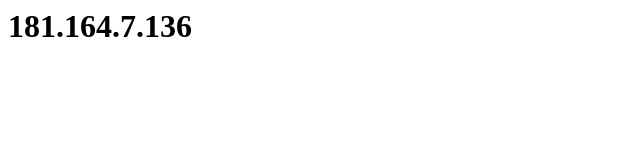
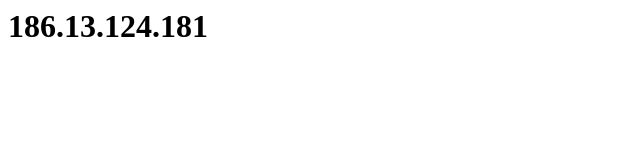
Before and after one commit to moliveto/ip, a website: page index.html in a window 1280 px wide. Shown: the whole page, without its empty margins (0-640 px from the left). Drawn offline with Linux system fonts and the light colour scheme.

Commit message:
Update IP via script: 186.13.124.181

```diff
--- a/index.html
+++ b/index.html
@@ -1 +1 @@
-<html><body><h1>181.164.7.136</h1></body></html>
+<html><body><h1>186.13.124.181</h1></body></html>
```
